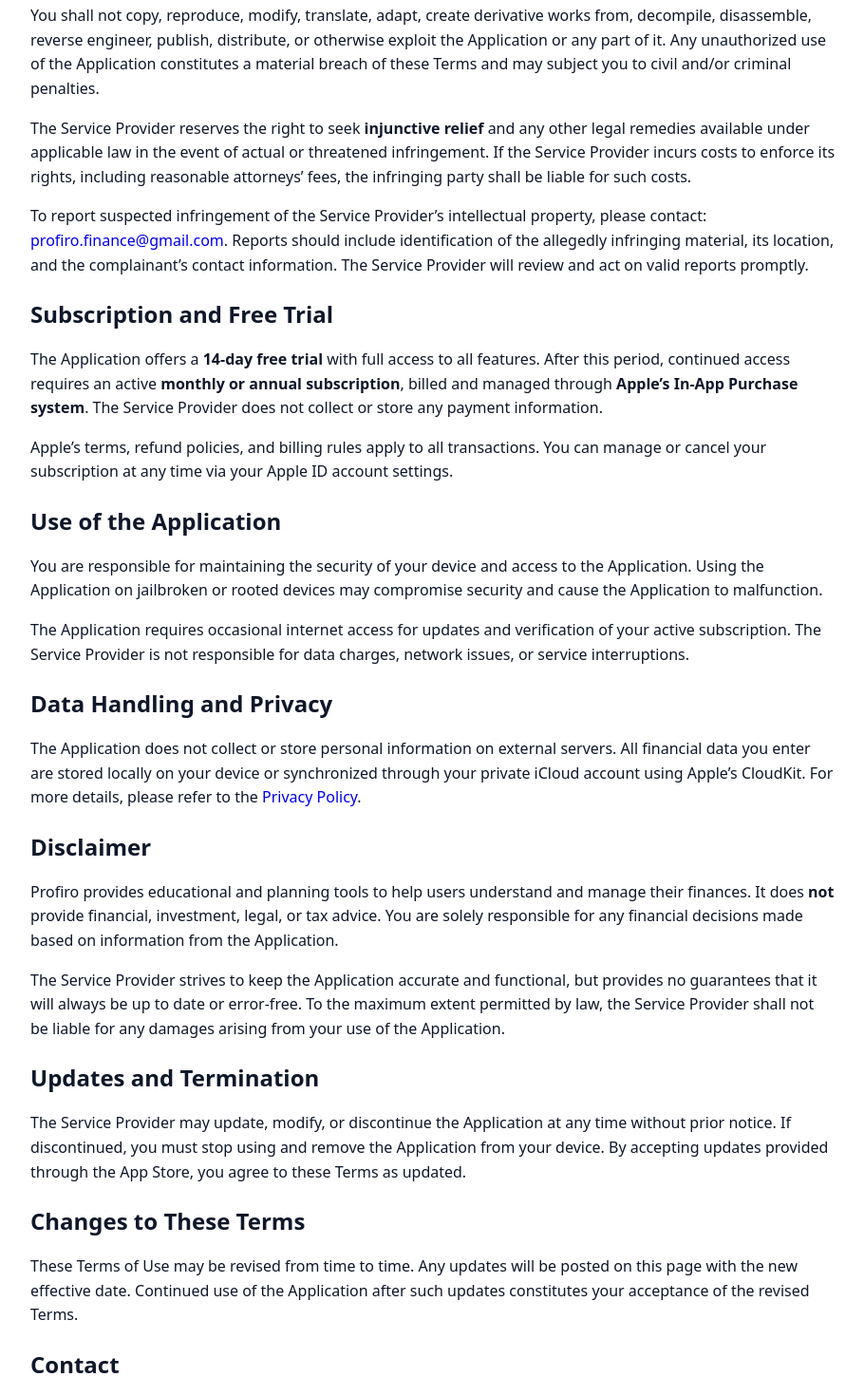
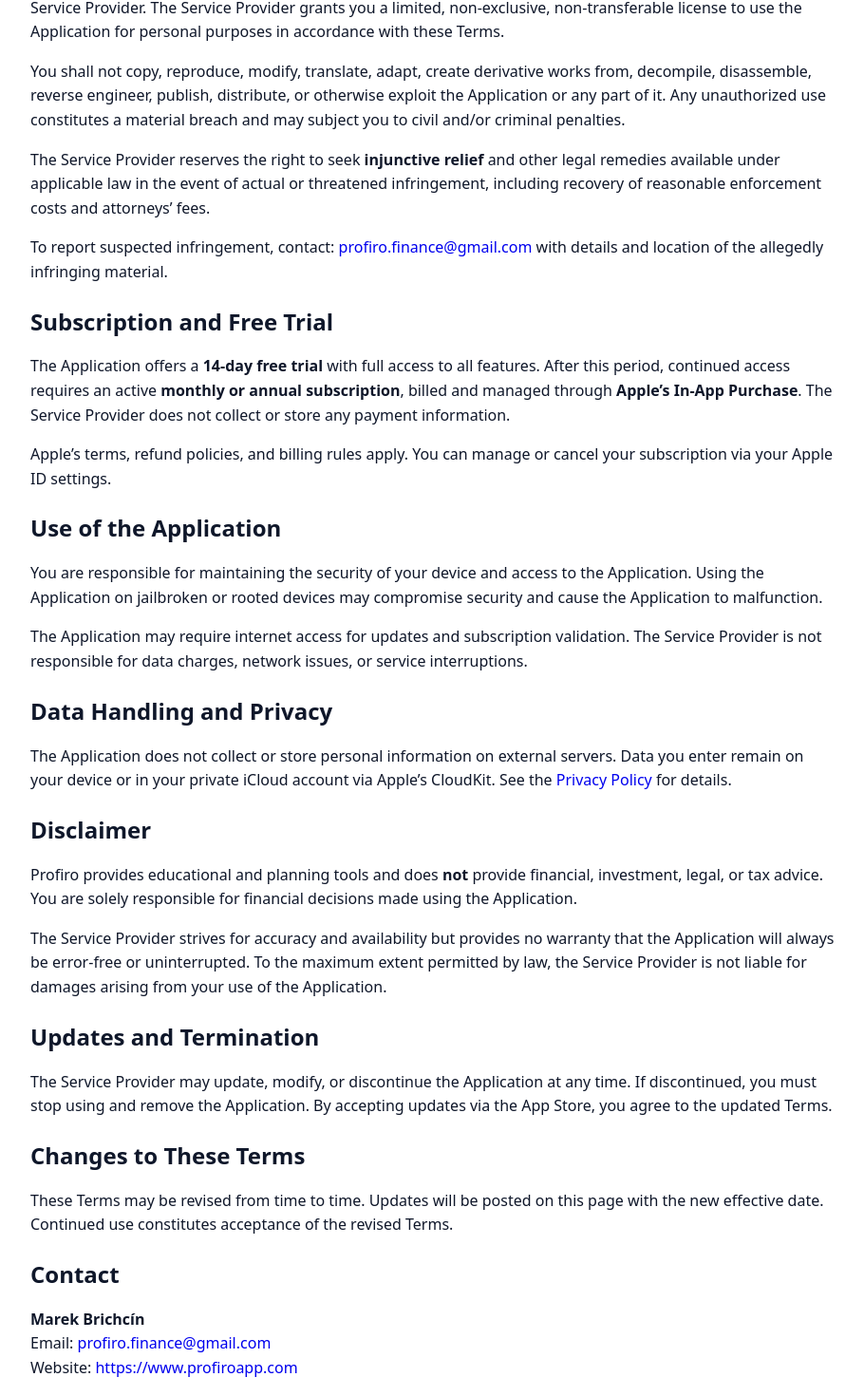
Before and after one commit to SaulGoodman270/profiro-website, a Next.js app: page /terms in a window 1280 px wide. Shown: the part 701-2171 px from the top of the page at 95% size, without its empty margins (184-1094 px from the left). Built offline with nearby package versions, Linux system fonts and the light colour scheme.

Commit message:
legal pages with Nav + footer

```diff
--- a/pages/terms.js
+++ b/pages/terms.js
@@ -1,4 +1,5 @@
 import Head from "next/head";
+import Nav from "./components/Nav";
 
 export default function Terms() {
   return (
@@ -9,10 +10,13 @@
           name="description"
           content="Terms for using the Profiro app: license, IP, subscription & free trial, data handling, disclaimer, and contact."
         />
+        <meta name="viewport" content="width=device-width, initial-scale=1" />
         <link rel="canonical" href="https://www.profiroapp.com/terms" />
       </Head>
 
-      <main style={{ maxWidth: 880, margin: "0 auto", padding: "32px 16px", lineHeight: 1.6, color: "#0f172a" }}>
+      <Nav />
+
+      <main className="container" style={{ maxWidth: 880, margin: "0 auto", padding: "32px 16px", lineHeight: 1.6 }}>
         <h1 style={{ lineHeight: 1.25, marginBottom: 8 }}>Terms of Use</h1>
         <p style={{ color: "#475569" }}>
           <em>Effective date: October 16, 2025</em>
@@ -24,7 +28,7 @@
         </p>
         <p>By downloading, installing, or using the Application, you agree to these Terms. If you do not agree, you should not use the Application.</p>
 
-        <h2 style={{ marginTop: 24, lineHeight: 1.25 }}>License and Ownership</h2>
+        <h2 style={{ marginTop: 24 }}>License and Ownership</h2>
         <p>
           The Application is licensed, not sold. You are granted a personal, non-transferable, non-exclusive license to use the
           Application on devices that you own or control, subject to these Terms and Apple’s App Store Terms and Conditions.
@@ -35,7 +39,7 @@
           written permission.
         </p>
 
-        <h2 style={{ marginTop: 24, lineHeight: 1.25 }}>Intellectual Property &amp; Infringement</h2>
+        <h2 style={{ marginTop: 24 }}>Intellectual Property &amp; Infringement</h2>
         <p>
           All intellectual property rights in and to the Application, including but not limited to copyrights, database rights,
           trademarks, trade dress, and other intellectual property rights, are and will remain the exclusive property of the Service
@@ -44,73 +48,68 @@
         </p>
         <p>
           You shall not copy, reproduce, modify, translate, adapt, create derivative works from, decompile, disassemble, reverse
-          engineer, publish, distribute, or otherwise exploit the Application or any part of it. Any unauthorized use of the Application
-          constitutes a material breach of these Terms and may subject you to civil and/or criminal penalties.
+          engineer, publish, distribute, or otherwise exploit the Application or any part of it. Any unauthorized use constitutes a
+          material breach and may subject you to civil and/or criminal penalties.
         </p>
         <p>
-          The Service Provider reserves the right to seek <strong>injunctive relief</strong> and any other legal remedies available under
-          applicable law in the event of actual or threatened infringement. If the Service Provider incurs costs to enforce its rights,
-          including reasonable attorneys’ fees, the infringing party shall be liable for such costs.
+          The Service Provider reserves the right to seek <strong>injunctive relief</strong> and other legal remedies available under
+          applicable law in the event of actual or threatened infringement, including recovery of reasonable enforcement costs and
+          attorneys’ fees.
         </p>
         <p>
-          To report suspected infringement of the Service Provider’s intellectual property, please contact:{" "}
-          <a href="mailto:profiro.finance@gmail.com">profiro.finance@gmail.com</a>. Reports should include identification of the
-          allegedly infringing material, its location, and the complainant’s contact information. The Service Provider will review and
-          act on valid reports promptly.
+          To report suspected infringement, contact:{" "}
+          <a href="mailto:profiro.finance@gmail.com">profiro.finance@gmail.com</a> with details and location of the allegedly
+          infringing material.
         </p>
 
-        <h2 style={{ marginTop: 24, lineHeight: 1.25 }}>Subscription and Free Trial</h2>
+        <h2 style={{ marginTop: 24 }}>Subscription and Free Trial</h2>
         <p>
           The Application offers a <strong>14-day free trial</strong> with full access to all features. After this period, continued
           access requires an active <strong>monthly or annual subscription</strong>, billed and managed through{" "}
-          <strong>Apple’s In-App Purchase system</strong>. The Service Provider does not collect or store any payment information.
+          <strong>Apple’s In-App Purchase</strong>. The Service Provider does not collect or store any payment information.
         </p>
-        <p>Apple’s terms, refund policies, and billing rules apply to all transactions. You can manage or cancel your subscription at any time via your Apple ID account settings.</p>
+        <p>Apple’s terms, refund policies, and billing rules apply. You can manage or cancel your subscription via your Apple ID settings.</p>
 
-        <h2 style={{ marginTop: 24, lineHeight: 1.25 }}>Use of the Application</h2>
+        <h2 style={{ marginTop: 24 }}>Use of the Application</h2>
         <p>
           You are responsible for maintaining the security of your device and access to the Application. Using the Application on
           jailbroken or rooted devices may compromise security and cause the Application to malfunction.
         </p>
         <p>
-          The Application requires occasional internet access for updates and verification of your active subscription. The Service
-          Provider is not responsible for data charges, network issues, or service interruptions.
+          The Application may require internet access for updates and subscription validation. The Service Provider is not responsible
+          for data charges, network issues, or service interruptions.
         </p>
 
-        <h2 style={{ marginTop: 24, lineHeight: 1.25 }}>Data Handling and Privacy</h2>
+        <h2 style={{ marginTop: 24 }}>Data Handling and Privacy</h2>
         <p>
-          The Application does not collect or store personal information on external servers. All financial data you enter are stored
-          locally on your device or synchronized through your private iCloud account using Apple’s CloudKit. For more details, please
-          refer to the <a href="/privacy">Privacy Policy</a>.
+          The Application does not collect or store personal information on external servers. Data you enter remain on your device or in
+          your private iCloud account via Apple’s CloudKit. See the <a href="/privacy">Privacy Policy</a> for details.
         </p>
 
-        <h2 style={{ marginTop: 24, lineHeight: 1.25 }}>Disclaimer</h2>
+        <h2 style={{ marginTop: 24 }}>Disclaimer</h2>
         <p>
-          Profiro provides educational and planning tools to help users understand and manage their finances. It does{" "}
-          <strong>not</strong> provide financial, investment, legal, or tax advice. You are solely responsible for any financial
-          decisions made based on information from the Application.
+          Profiro provides educational and planning tools and does <strong>not</strong> provide financial, investment, legal, or tax
+          advice. You are solely responsible for financial decisions made using the Application.
         </p>
         <p>
-          The Service Provider strives to keep the Application accurate and functional, but provides no guarantees that it will always
-          be up to date or error-free. To the maximum extent permitted by law, the Service Provider shall not be liable for any damages
-          arising from your use of the Application.
+          The Service Provider strives for accuracy and availability but provides no warranty that the Application will always be
+          error-free or uninterrupted. To the maximum extent permitted by law, the Service Provider is not liable for damages arising
+          from your use of the Application.
         </p>
 
-        <h2 style={{ marginTop: 24, lineHeight: 1.25 }}>Updates and Termination</h2>
+        <h2 style={{ marginTop: 24 }}>Updates and Termination</h2>
         <p>
-          The Service Provider may update, modify, or discontinue the Application at any time without prior notice. If discontinued, you
-          must stop using and remove the Application from your device. By accepting updates provided through the App Store, you agree to
-          these Terms as updated.
+          The Service Provider may update, modify, or discontinue the Application at any time. If discontinued, you must stop using and
+          remove the Application. By accepting updates via the App Store, you agree to the updated Terms.
         </p>
 
-        <h2 style={{ marginTop: 24, lineHeight: 1.25 }}>Changes to These Terms</h2>
+        <h2 style={{ marginTop: 24 }}>Changes to These Terms</h2>
         <p>
-          These Terms of Use may be revised from time to time. Any updates will be posted on this page with the new effective date.
-          Continued use of the Application after such updates constitutes your acceptance of the revised Terms.
+          These Terms may be revised from time to time. Updates will be posted on this page with the new effective date. Continued use
+          constitutes acceptance of the revised Terms.
         </p>
 
-        <h2 style={{ marginTop: 24, lineHeight: 1.25 }}>Contact</h2>
-        <p>For questions about these Terms or the Application, please contact:</p>
+        <h2 style={{ marginTop: 24 }}>Contact</h2>
         <p>
           <strong>Marek Brichcín</strong>
           <br />
@@ -119,6 +118,8 @@
           Website: <a href="https://www.profiroapp.com">https://www.profiroapp.com</a>
         </p>
       </main>
+
+      <footer className="footer container">© {new Date().getFullYear()} Profiro. All rights reserved.</footer>
     </>
   );
 }
```
Also changed, not shown: pages/privacy.js (+23 -22 lines).
